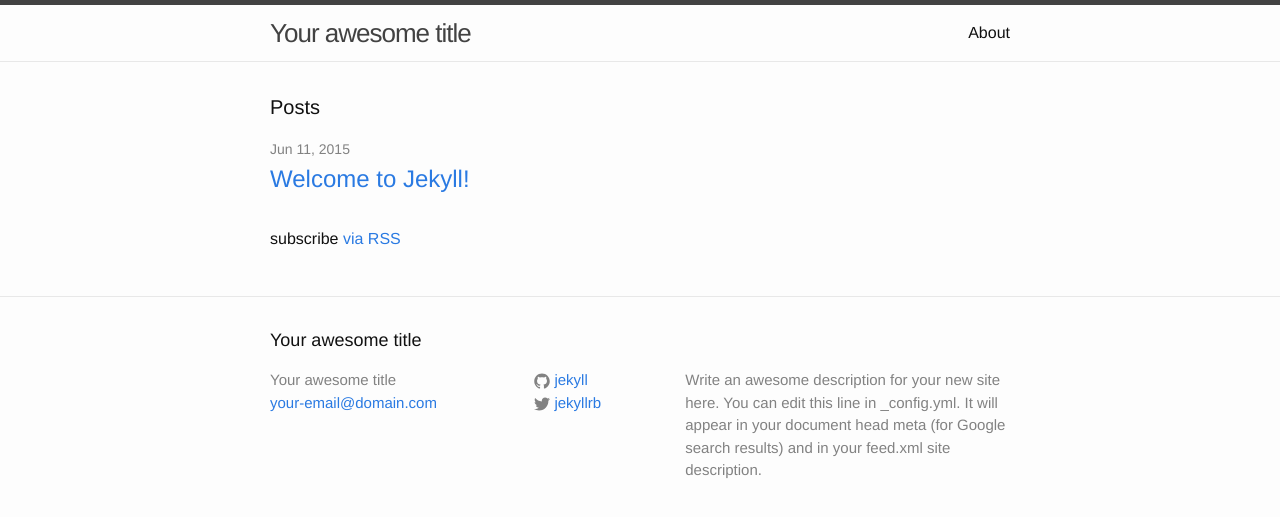
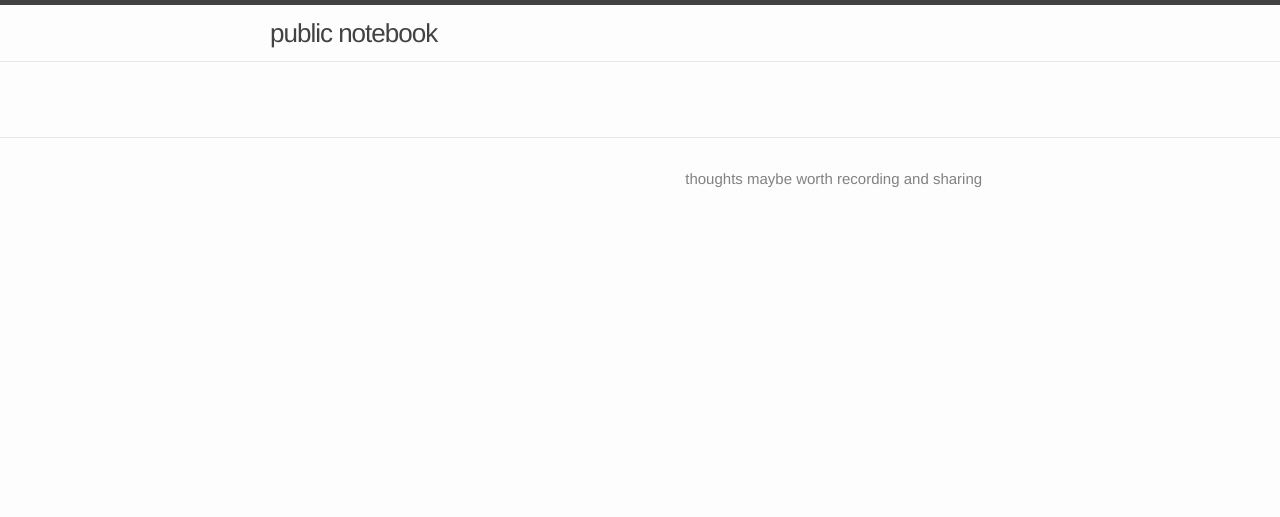
Before and after one commit to jakedowns/jakedowns.github.io, a Jekyll site: the page built from index.html, in a window 1280 px wide. Shown: the top 517 px of the page. Built offline with Jekyll 4.4.1, drawn with Linux system fonts in a browser that asks for light colours.

Commit message:
minimal layout

```diff
--- a/_config.yml
+++ b/_config.yml
@@ -1,14 +1,12 @@
 # Site settings
-title: Your awesome title
+title: public notebook
 email: your-email@domain.com
 description: > # this means to ignore newlines until "baseurl:"
-  Write an awesome description for your new site here. You can edit this
-  line in _config.yml. It will appear in your document head meta (for
-  Google search results) and in your feed.xml site description.
-baseurl: "" # the subpath of your site, e.g. /blog/
-url: "http://yourdomain.com" # the base hostname & protocol for your site
-twitter_username: jekyllrb
-github_username:  jekyll
+  thoughts maybe worth recording and sharing
+# baseurl: "" # the subpath of your site, e.g. /blog/
+# url: "http://yourdomain.com" # the base hostname & protocol for your site
+# twitter_username: jekyllrb
+# github_username:  jekyll
 
 # Build settings
 markdown: kramdown
--- a/_includes/footer.html
+++ b/_includes/footer.html
@@ -2,20 +2,20 @@
 
   <div class="wrapper">
 
-    <h2 class="footer-heading">{{ site.title }}</h2>
+    <!-- <h2 class="footer-heading">{{ site.title }}</h2> -->
 
     <div class="footer-col-wrapper">
       <div class="footer-col  footer-col-1">
         <ul class="contact-list">
-          <li>{{ site.title }}</li>
-          <li><a href="mailto:{{ site.email }}">{{ site.email }}</a></li>
+          <!-- <li>{{ site.title }}</li> -->
+          <!-- <li><a href="mailto:{{ site.email }}">{{ site.email }}</a></li> -->
         </ul>
       </div>
 
       <div class="footer-col  footer-col-2">
         <ul class="social-media-list">
           {% if site.github_username %}
-          <li>
+          <!-- <li>
             <a href="https://github.com/{{ site.github_username }}">
               <span class="icon  icon--github">
                 <svg viewBox="0 0 16 16">
@@ -25,11 +25,11 @@
 
               <span class="username">{{ site.github_username }}</span>
             </a>
-          </li>
+          </li> -->
           {% endif %}
 
           {% if site.twitter_username %}
-          <li>
+          <!-- <li>
             <a href="https://twitter.com/{{ site.twitter_username }}">
               <span class="icon  icon--twitter">
                 <svg viewBox="0 0 16 16">
@@ -40,7 +40,7 @@
 
               <span class="username">{{ site.twitter_username }}</span>
             </a>
-          </li>
+          </li> -->
           {% endif %}
         </ul>
       </div>
--- a/_posts/2015-06-11-welcome-to-jekyll.markdown
+++ /dev/null
@@ -1,25 +0,0 @@
----
-layout: post
-title:  "Welcome to Jekyll!"
-date:   2015-06-11 01:32:30
-categories: jekyll update
----
-You’ll find this post in your `_posts` directory. Go ahead and edit it and re-build the site to see your changes. You can rebuild the site in many different ways, but the most common way is to run `jekyll serve --watch`, which launches a web server and auto-regenerates your site when a file is updated.
-
-To add new posts, simply add a file in the `_posts` directory that follows the convention `YYYY-MM-DD-name-of-post.ext` and includes the necessary front matter. Take a look at the source for this post to get an idea about how it works.
-
-Jekyll also offers powerful support for code snippets:
-
-{% highlight ruby %}
-def print_hi(name)
-  puts "Hi, #{name}"
-end
-print_hi('Tom')
-#=> prints 'Hi, Tom' to STDOUT.
-{% endhighlight %}
-
-Check out the [Jekyll docs][jekyll] for more info on how to get the most out of Jekyll. File all bugs/feature requests at [Jekyll’s GitHub repo][jekyll-gh]. If you have questions, you can ask them on [Jekyll’s dedicated Help repository][jekyll-help].
-
-[jekyll]:      http://jekyllrb.com
-[jekyll-gh]:   https://github.com/jekyll/jekyll
-[jekyll-help]: https://github.com/jekyll/jekyll-help
--- a/index.html
+++ b/index.html
@@ -4,7 +4,7 @@
 
 <div class="home">
 
-  <h1 class="page-heading">Posts</h1>
+  <h1 class="page-heading"></h1>
 
   <ul class="post-list">
     {% for post in site.posts %}
@@ -18,6 +18,6 @@
     {% endfor %}
   </ul>
 
-  <p class="rss-subscribe">subscribe <a href="{{ "/feed.xml" | prepend: site.baseurl }}">via RSS</a></p>
+  <!-- <p class="rss-subscribe">subscribe <a href="{{ "/feed.xml" | prepend: site.baseurl }}">via RSS</a></p> -->
 
 </div>
```
Also changed, not shown: about.md (+2 -1 lines), Gemfile.lock.
